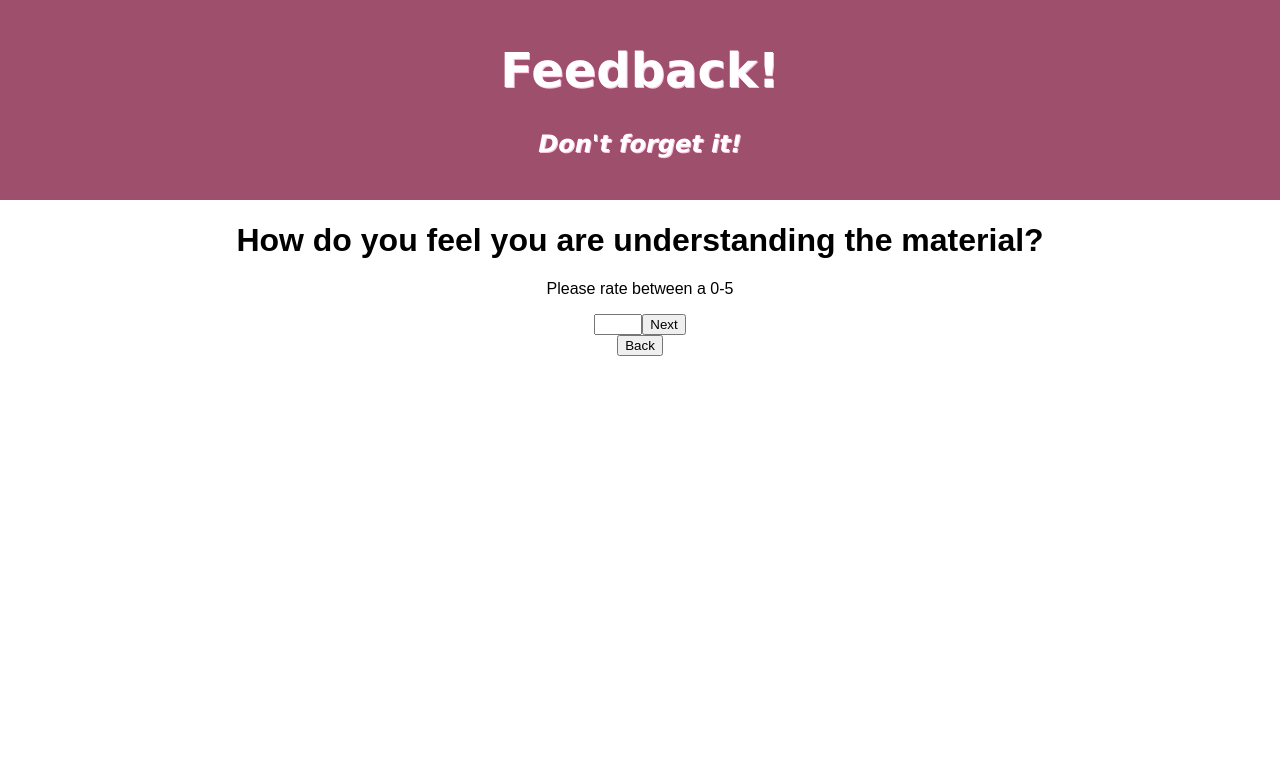
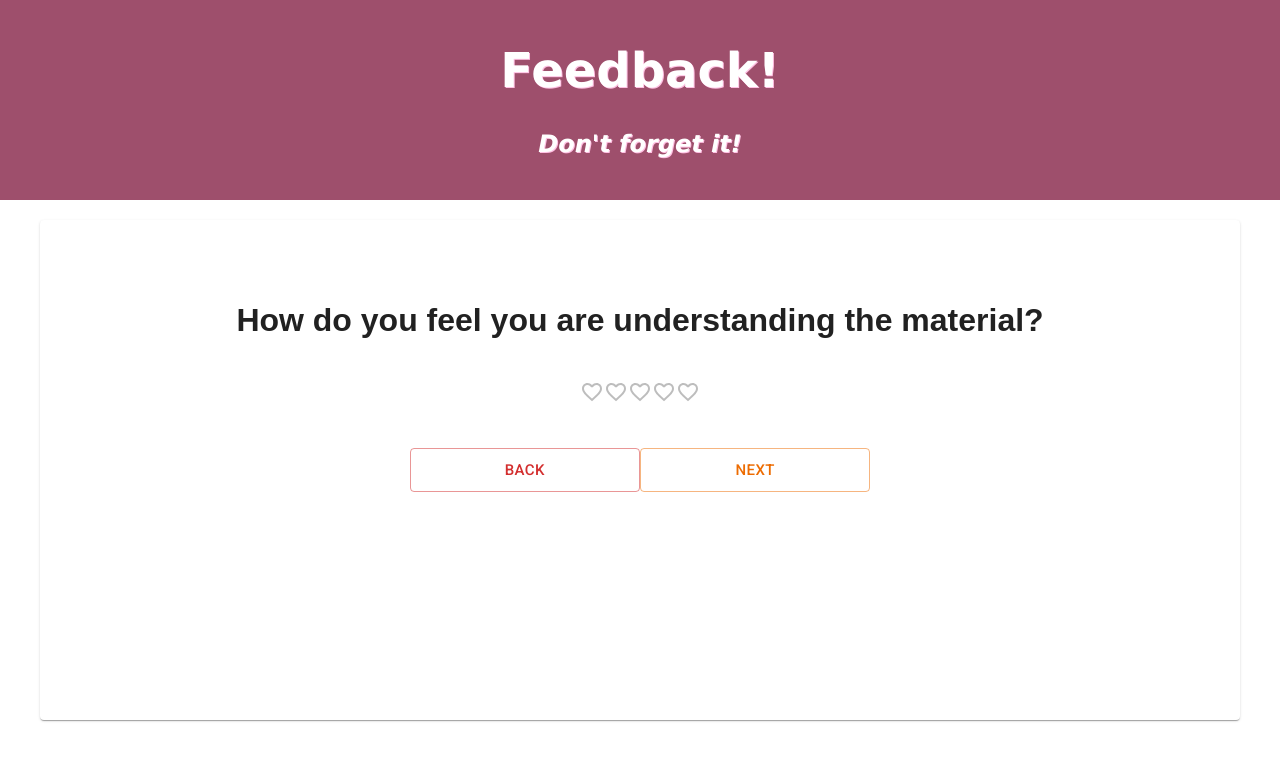
Before and after one commit to JuliaBayless/weekend-redux-feedback-loop, a React (Create React App) app: page /#/understanding in a window 1280 px wide. Shown: the top 760 px of the page. Built offline with nearby package versions, Linux system fonts and the light colour scheme.

Commit message:
All rating compnents are styled

```diff
--- a/src/components/Support/Support.jsx
+++ b/src/components/Support/Support.jsx
@@ -68,9 +68,9 @@ function Support() {
     };
     return (
         <>
-        <Container className="valueIn" fixed component={Paper}>
-            <h1>How supported do you feel?</h1>
-            <Box>
+            <Container className="valueIn" fixed component={Paper}>
+                <h1>How supported do you feel?</h1>
+                <Box>
                     <StyledRating className="hearts"
                         name="hover-feedback"
                         value={support}
@@ -93,6 +93,13 @@ function Support() {
 
                 </Box>
 
+
+                <Button className="submitBtn"
+                    variant="outlined"
+                    size="large"
+                    color="error"
+                    onClick={handleSubmitBack}>Back</Button>
+
                 <Button className="submitBtn"
                     variant="outlined"
                     size="large"
--- a/src/components/Understanding/Understanding.jsx
+++ b/src/components/Understanding/Understanding.jsx
@@ -2,10 +2,19 @@ import { useHistory } from "react-router";
 import { useDispatch } from "react-redux";
 import { useState } from "react";
 import { useSelector } from "react-redux";
+import * as React from "react";
+import { styled } from "@mui/material/styles";
+import Box from "@mui/material/Box";
+import Rating from "@mui/material/Rating";
+import FavoriteIcon from "@mui/icons-material/Favorite";
+import FavoriteBorderIcon from "@mui/icons-material/FavoriteBorder";
+import { Container, Button, sizing } from '@mui/material';
+import Paper from '@mui/material/Paper';
 
 function Understanding() {
     const formData = useSelector(store => store.feedbackReducer)
-    const [understanding, setUnderstanding] = useState(formData.understanding || '');
+    const [understanding, setUnderstanding] = useState(formData.understanding || 0);
+    const [hover, setHover] = React.useState(-1);
     //navigate to the next page with history
     const history = useHistory();
     // trigger that sends data to reducer
@@ -19,8 +28,8 @@ function Understanding() {
         //conditional for input value
         if (understanding === '') {
             alert('Please fill in field')
-        } else if (understanding > 5 || understanding < 0) {
-            alert('Please fill in field with numbers between 0 - 5')
+        } else if (understanding > 5 || understanding < 0.5) {
+            alert('Please pick your number of heart containers')
         } else {
             //send info off with trigger
             dispatch({
@@ -36,24 +45,72 @@ function Understanding() {
         history.push('/')
     }
 
+    //styling from MUI
+    const StyledRating = styled(Rating)({
+        "& .MuiRating-iconFilled": {
+            color: "#ff6d75"
+        },
+        "& .MuiRating-iconHover": {
+            color: "#ff3d47"
+        }
+    });
+
+    const labels = {
+        0.5: 'Some help please',
+        1: 'Some help please+',
+        1.5: 'Could be better',
+        2: 'Could be better+',
+        2.5: 'Ok',
+        3: 'Ok+',
+        3.5: 'Good',
+        4: 'Good+',
+        4.5: 'Excellent',
+        5: 'Excellent+',
+    };
 
     return (
         <>
-            <h1>How do you feel you are understanding the material?</h1>
-            <p>Please rate between a 0-5</p>
-            <div className="inputBox">
-                <input type="number"
-                    max="5"
-                    min="0"
-                    value={understanding}
-                    onChange={(event) => setUnderstanding(event.target.value)}
-                />
-                <button className="Submit"
-                    onClick={handleSubmitUnderstanding}>Next</button>
-                    <div>
-                <button className="backBtn" onClick={handleSubmitBack}>Back</button>
-                </div>
-            </div>
+            <Container className="valueIn" fixed component={Paper}>
+                <h1>How do you feel you are understanding the material?</h1>
+                <Box>
+                    <StyledRating className="hearts"
+                        name="hover-feedback"
+                        value={understanding}
+                        defaultValue={understanding}
+                        onChange={(event, newValue) => {
+                            setUnderstanding(newValue);
+
+                        }}
+                        onChangeActive={(event, newHover) => {
+                            setHover(newHover);
+                        }}
+                        getLabelText={(value: number) => `${value} Heart${value !== 1 ? 's' : ''}`}
+                        precision={0.5}
+                        icon={<FavoriteIcon fontSize="inherit" />}
+                        emptyIcon={<FavoriteBorderIcon fontSize="inherit" />}
+                    />
+
+                    {understanding !== null && (
+                        <Box sx={{ ml: 2 }}>{labels[hover !== -1 ? hover : understanding]}</Box>
+                    )}
+
+                </Box>
+
+
+                <Button className="submitBtn"
+                    variant="outlined"
+                    size="large"
+                    color="error"
+                    onClick={handleSubmitBack}>Back</Button>
+
+                <Button className="submitBtn"
+                    variant="outlined"
+                    size="large"
+                    color="warning"
+                    onClick={handleSubmitUnderstanding}>Next</Button>
+
+
+            </Container>
         </>
     )
 
```
Also changed, not shown: src/components/Feelings/Feelings.jsx (line endings or trailing spaces).
